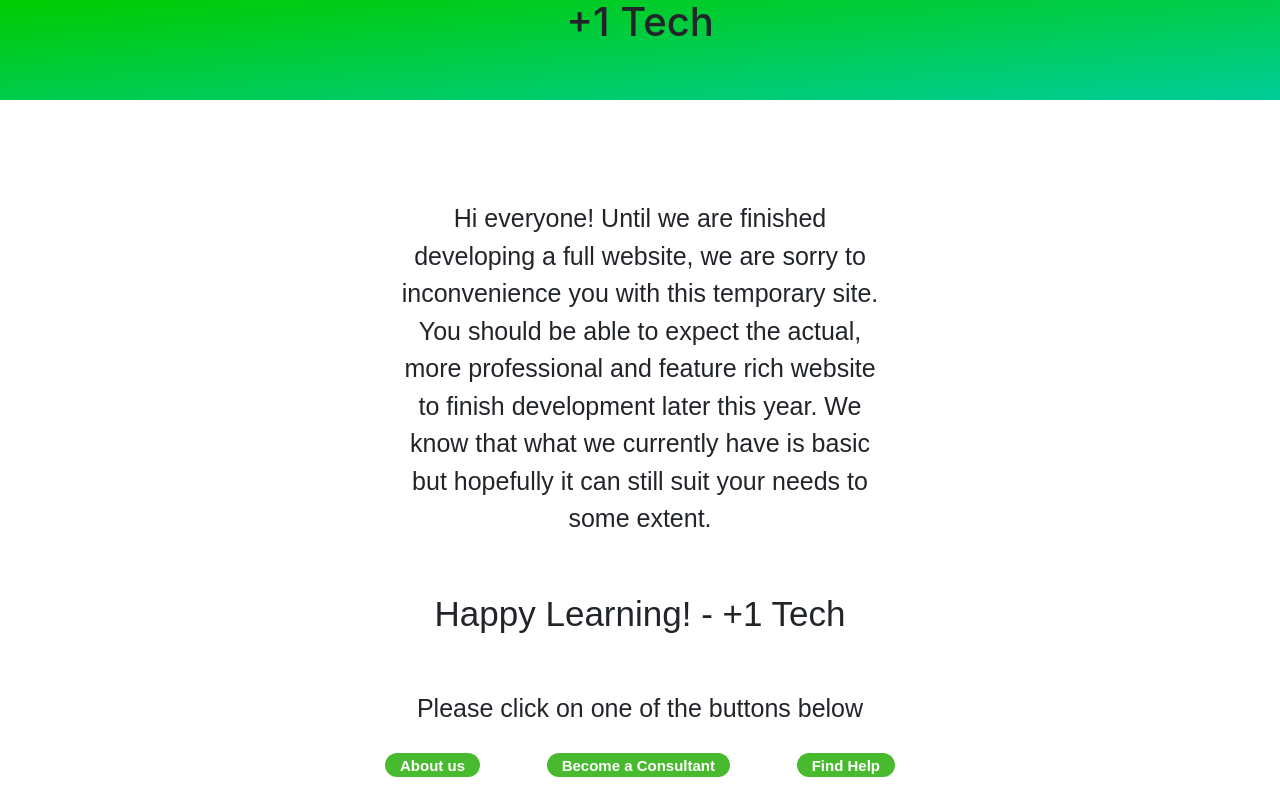
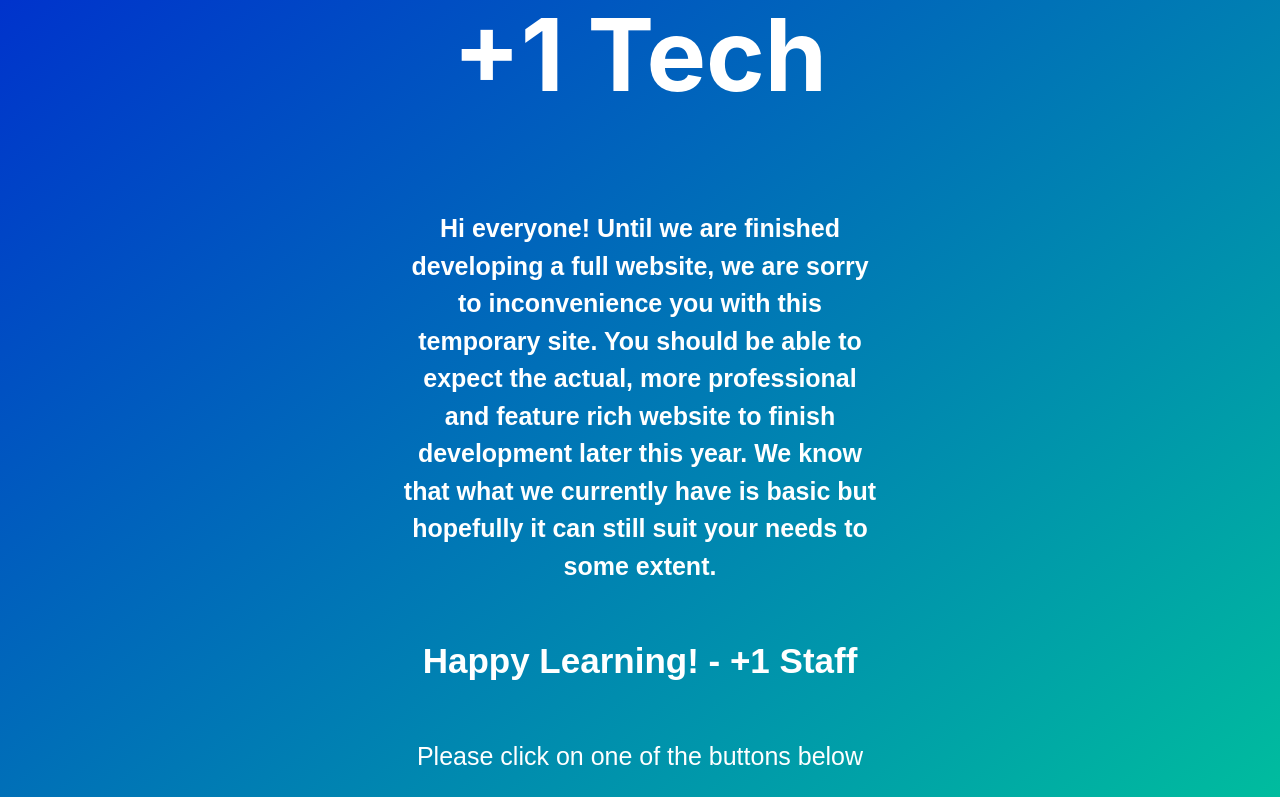
Before and after one commit to jordepic/-1-Self, a plain HTML site: page index.html in a window 1280 px wide. Shown: the top 797 px of the page. Drawn offline with nearby package versions, Linux system fonts and the light colour scheme.

Commit message:
Change from home to index
Changed from home to index, also did work on buttons, temporarily done with homepage for now, can work on other pages with typeform now.

```diff
--- a/home.html
+++ b/index.html
@@ -17,16 +17,15 @@
 	<div id = "topbar">
 
 
-			<h1>+1 Tech</h1>
+			<h1 id = "logo"><strong>+1 Tech</strong></h1>
 
 	</div>
-
 <div id = "Message">
 
-	<p>Hi everyone!  Until we are finished developing a full website, we are sorry to inconvenience you with this temporary site.
+	<p><strong>Hi everyone!  Until we are finished developing a full website, we are sorry to inconvenience you with this temporary site.
 	You should be able to expect the actual, more professional and feature rich website to finish development later this year.
-	We know that what we currently have is basic but hopefully it can still suit your needs to some extent.</p>
-	<p id = "fun">Happy Learning! - +1 Tech</p>
+	We know that what we currently have is basic but hopefully it can still suit your needs to some extent.</strong></p>
+	<p id = "fun"><strong>Happy Learning! - +1 Staff</strong></p>
 
 </div>
 
@@ -46,7 +45,7 @@
 			</div>
 
 			<div class = "welcomebutton" id = "Find_help">
-				<a href = "Help.html" class = "buttontext" hover = "color:white">Find Help</a>
+				<a href = "Help.html" class = "buttontext" >Find Help</a>
 			</div>
 
 		</div>
--- a/stylesheet.css
+++ b/stylesheet.css
@@ -1,20 +1,22 @@
-#topbar {
-    background: linear-gradient(to bottom right, #00cc00 0%, #00cc99 100%);
-    margin-top: 0px;
-    height: 100px;
+
+
+body{
+	background: linear-gradient(to bottom right, #0033cc 0%, #00cc99 100%);
 }
 
 
-
-
-
-h1{
+#logo{
 	text-align: center;
 	font-size: 100px;
+	color: white;
 }
 
 #buttonbar{
 	margin-top: 25px;
+	margin-bottom: 100px;
+	margin-right: 500px;
+	margin-left: 500px;
+
 }
 
 #fun{
@@ -29,6 +31,7 @@ p{
 	font-size: 25px;
 	margin-right: 400px;
 	margin-left: 400px;
+	color: white;
 }
 
 #Message {
@@ -40,22 +43,15 @@ p{
 }
 
 .welcomebutton{
-
-
-	background-color: #48ba2e;
-
 	display: inline-block;
-	border-radius: 20px;
+	border: 2px outset #b2b9c4;
+	border-radius: 10px;
 	padding-right: 15px;
 	padding-left: 15px;
 	text-decoration: none;
-
 }
 
-
-
 #Find_help{
-	margin-right: 400px;
 
 }
 
@@ -63,17 +59,20 @@ p{
 	margin: auto;
 }
 
+#About_us{
 
-
-#About_us{
-	margin-left: 400px;
 
 }
 
 .buttontext{
 	color:white;
-	text-decoration: none;
+
 	font-family: arial;
-	font-size: 15px;
+	font-size: 20px;
 	font-weight: bold;
 }
+
+.buttontext:hover{
+	text-decoration: none;
+	color:black;
+}
```
